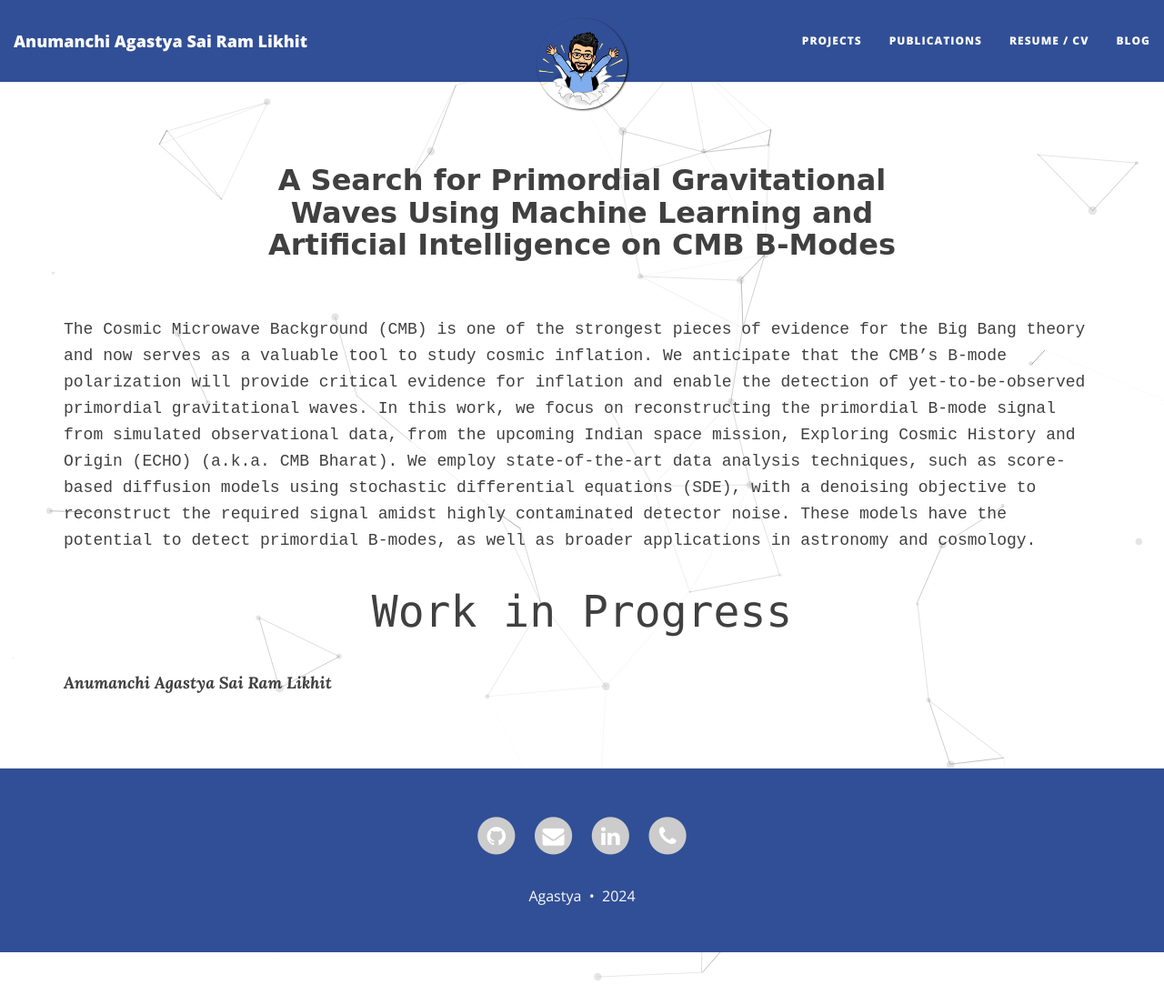
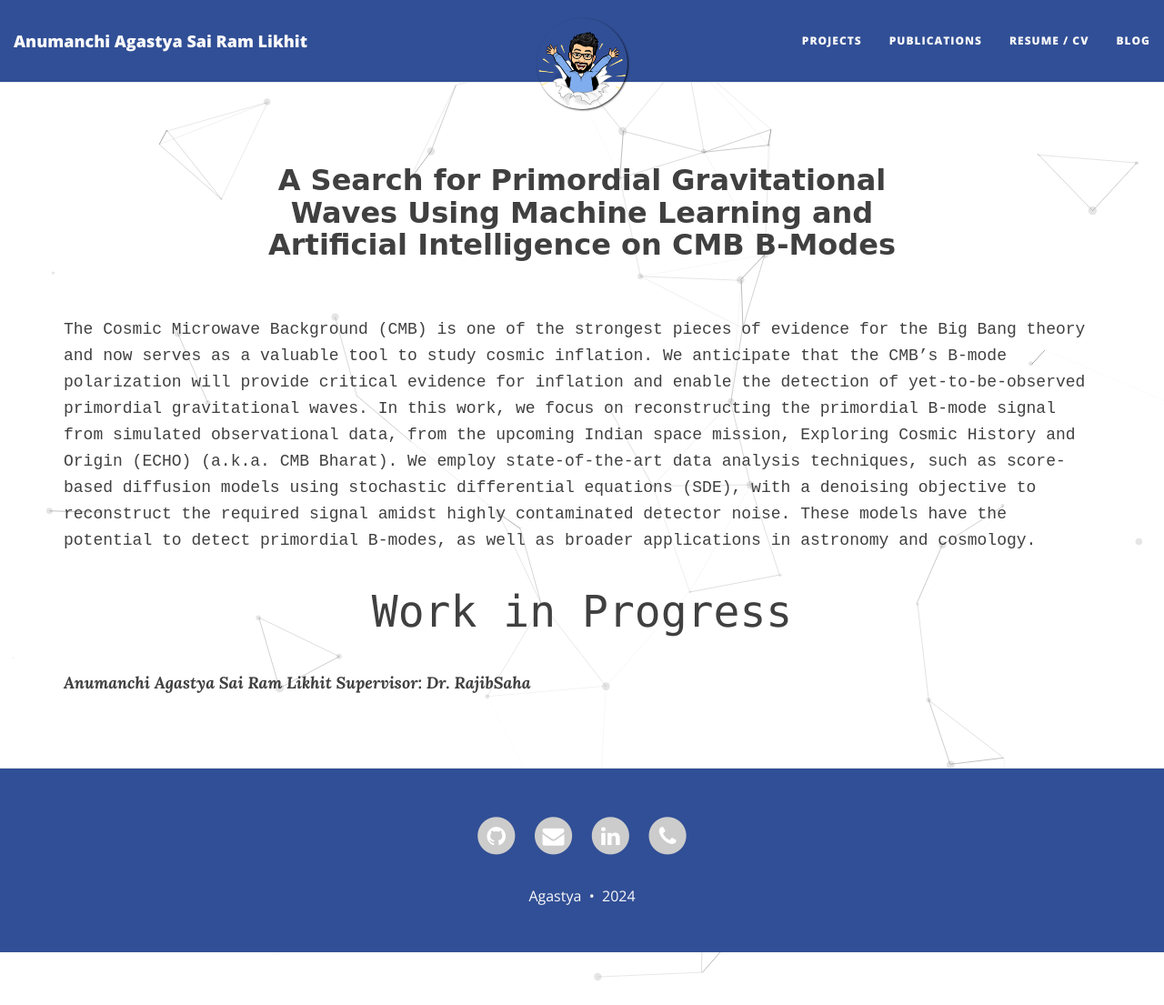
Before and after one commit to astropi-b/astropi-b.github.io, a Jekyll site: the page built from mscmb.md, in a window 1280 px wide and 1105 px high. Shown: the whole window at 91% size. Built offline with Jekyll 4.4.1, drawn with Linux system fonts in a browser that asks for light colours; nearby versions of some CDN libraries.

Commit message:
Update mscmb.md

```diff
--- a/mscmb.md
+++ b/mscmb.md
@@ -15,3 +15,4 @@ state-of-the-art data analysis techniques, such as score-based diffusion models
 </div>
 
 ***Anumanchi Agastya Sai Ram Likhit***
+***Supervisor: Dr. RajibSaha***
```
